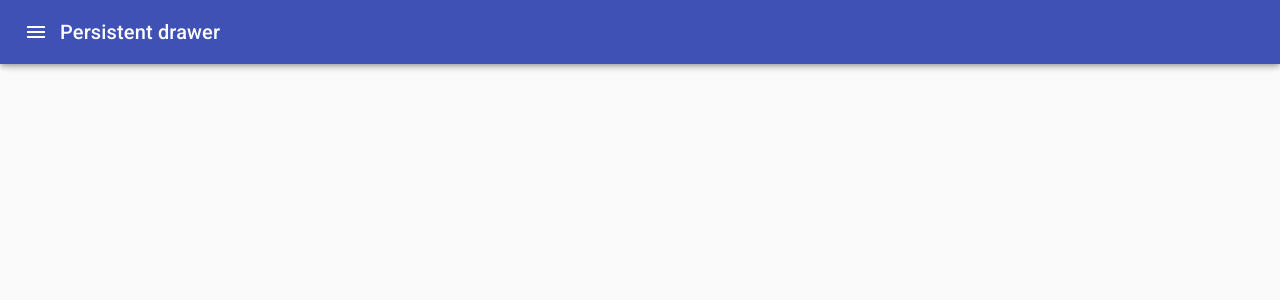
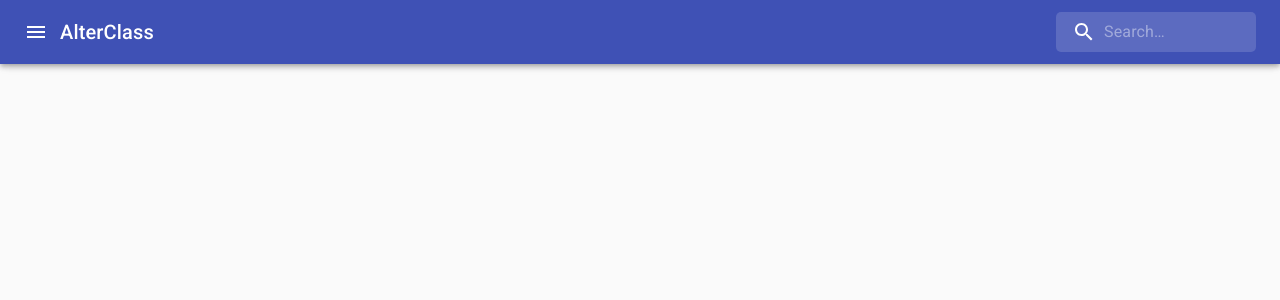
Before and after one commit to AlterClassIO/material-dashboard-react, a React (Create React App) app: page / in a window 1280 px wide. Shown: the top 300 px of the page. Built offline with nearby package versions, Linux system fonts and the light colour scheme.

Commit message:
feat: create Search component

```diff
--- /dev/null
+++ b/src/components/Search.js
@@ -0,0 +1,73 @@
+import React, { useState, useRef } from "react";
+import PropTypes from 'prop-types';
+import styled from 'styled-components';
+// @material-ui/core components
+import SearchIcon from '@material-ui/icons/Search';
+import InputBase from '@material-ui/core/InputBase';
+// hooks
+import { useEventListener } from '../hooks';
+
+// styled components
+const Container = styled.div`
+  position: relative;
+  display: flex;
+  align-items: center;
+  background-color: rgba(255, 255, 255, 0.15);
+  border-radius: 5px;
+  width: ${props => props.wider ? '250px' : '200px'};
+  transition: width 300ms cubic-bezier(0.4, 0, 0.2, 1) 0ms;
+
+  &:hover {
+    background-color: rgba(255, 255, 255, 0.25);
+  }
+`;
+
+const SearchIconContainer = styled(SearchIcon)`
+  position: absolute;
+  margin: 0 16px;
+`;
+
+const StyledInput = styled(InputBase)`
+  color: #fff;
+  padding: 4px 8px;
+  padding-left: calc(1rem + 32px);
+  width: 100%;
+`;
+
+// main component
+const Search = ({ placeholder = 'Search…' }) => {
+  const [wider, setWider] = useState(false);
+  const containerEl = useRef(null);
+
+  const handleOnClick = event => {
+    if (containerEl.current && !containerEl.current.contains(event.target)) {
+      setWider(false);
+    }
+    else {
+      setWider(!wider);
+    }
+  };
+
+  useEventListener('mousedown', handleOnClick);
+
+  return (
+    <Container
+      ref={containerEl}
+      wider={wider ? 1 : 0}
+    >
+      <SearchIconContainer>
+        <SearchIcon />
+      </SearchIconContainer>
+      <StyledInput
+        placeholder={placeholder}
+        inputProps={{ 'aria-label': 'search' }}
+      />
+    </Container>
+  );
+};
+
+Search.propTypes = {
+  placeholder: PropTypes.string
+};
+
+export default Search;
--- a/src/layouts/Admin.js
+++ b/src/layouts/Admin.js
@@ -10,7 +10,7 @@ import ChevronLeftIcon from '@material-ui/icons/ChevronLeft';
 import Typography from '@material-ui/core/Typography';
 import Divider from '@material-ui/core/Divider';
 // core components
-//...
+import Search from '../components/Search';
 
 const drawerWidth = 240;
 const drawerHeight = 64;
@@ -23,6 +23,12 @@ const Layout = styled.div`
 const StyledAppBar = styled(AppBar)`
   margin-left: ${props => props.shifted ? `${drawerWidth}px` : '0'};
   width: ${props => props.shifted ? `calc(100% - ${drawerWidth}px)` : '100%'};
+`;
+
+const ToolbarContent = styled.div`
+  flex-grow: 1;
+  display: flex;
+  justify-content: flex-end;
 `;
 
 const StyledIconButton = styled(IconButton)`
@@ -66,7 +72,10 @@ const AdminLayout = ({ children }) => {
   return (
     <Layout>
       { /* HEADER BAR */ }
-      <StyledAppBar position="fixed" shifted={openDrawer ? 1 : 0}>
+      <StyledAppBar
+        position="fixed"
+        shifted={openDrawer ? 1 : 0}
+      >
         <Toolbar>
           <StyledIconButton
             color="inherit"
@@ -78,8 +87,11 @@ const AdminLayout = ({ children }) => {
             <MenuIcon />
           </StyledIconButton>
           <Typography variant="h6" noWrap>
-            Persistent drawer
+            AlterClass
           </Typography>
+          <ToolbarContent>
+            <Search />
+          </ToolbarContent>
         </Toolbar>
       </StyledAppBar>
 
```
